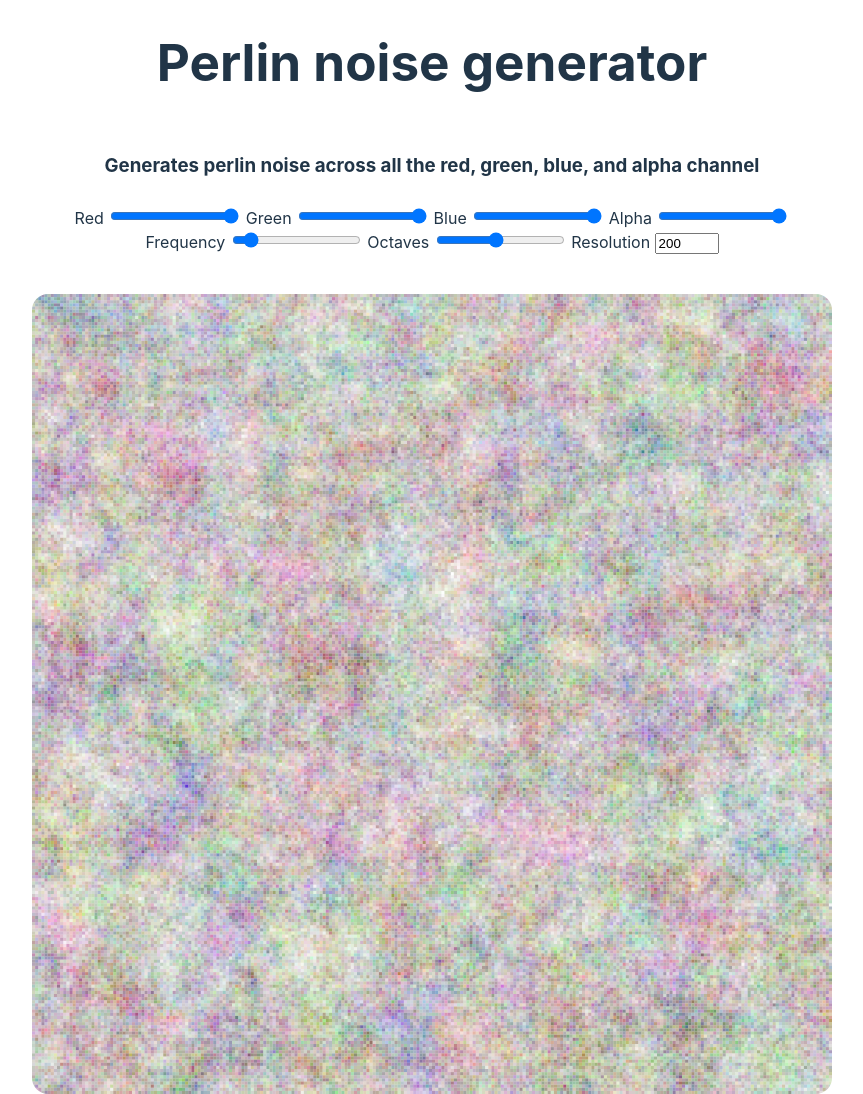
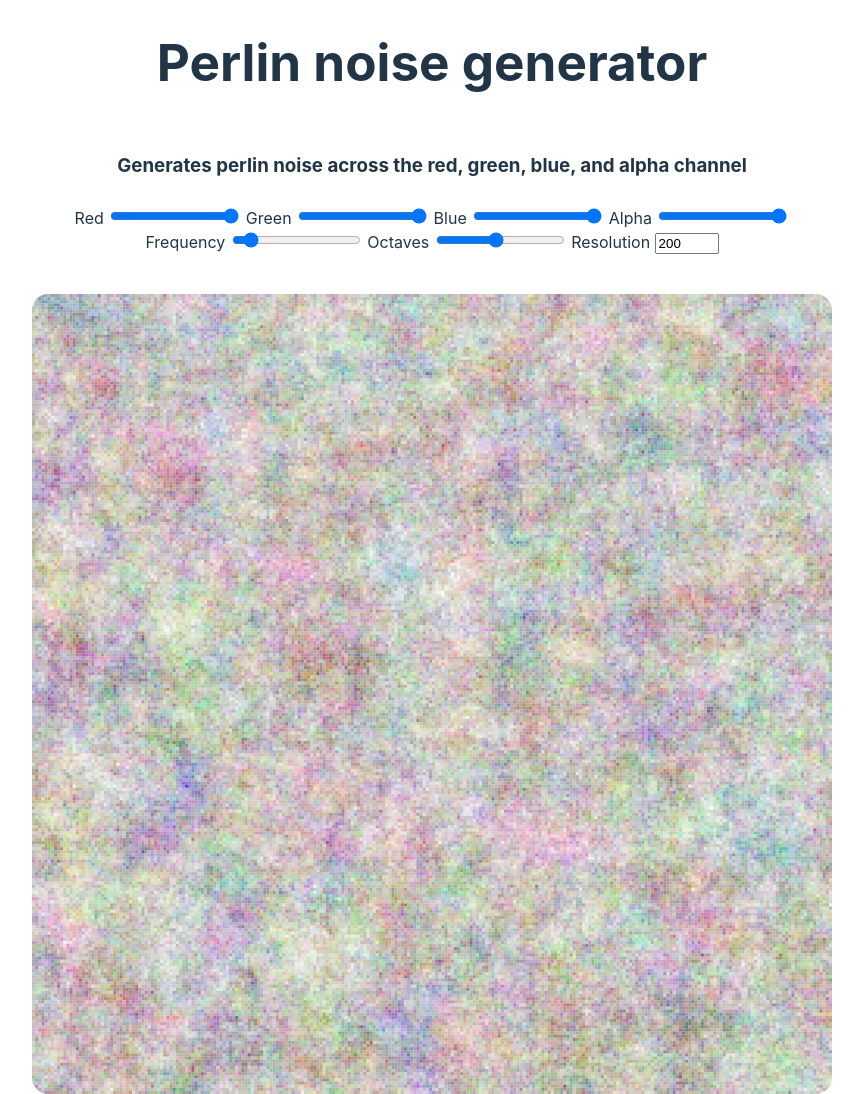
Before and after one commit to JacobNorlin/perlin-noise-generator, a website built with Vite: page index.html in a window 1280 px wide. Shown: the whole page, without its empty margins (208-1071 px from the left). Built offline with nearby package versions, Linux system fonts and the light colour scheme.

Commit message:
Fix typo

```diff
--- a/index.html
+++ b/index.html
@@ -9,7 +9,7 @@
   <body>
     <div id="app" style="display: flex; flex-direction: column; gap: 8px; height: 100%" ;>
       <h1>Perlin noise generator</h1>
-      <h3>Generates perlin noise across all the red, green, blue, and alpha channel</h3>
+      <h3>Generates perlin noise across the red, green, blue, and alpha channel</h3>
       <div>
         <div>
           <label>
```
